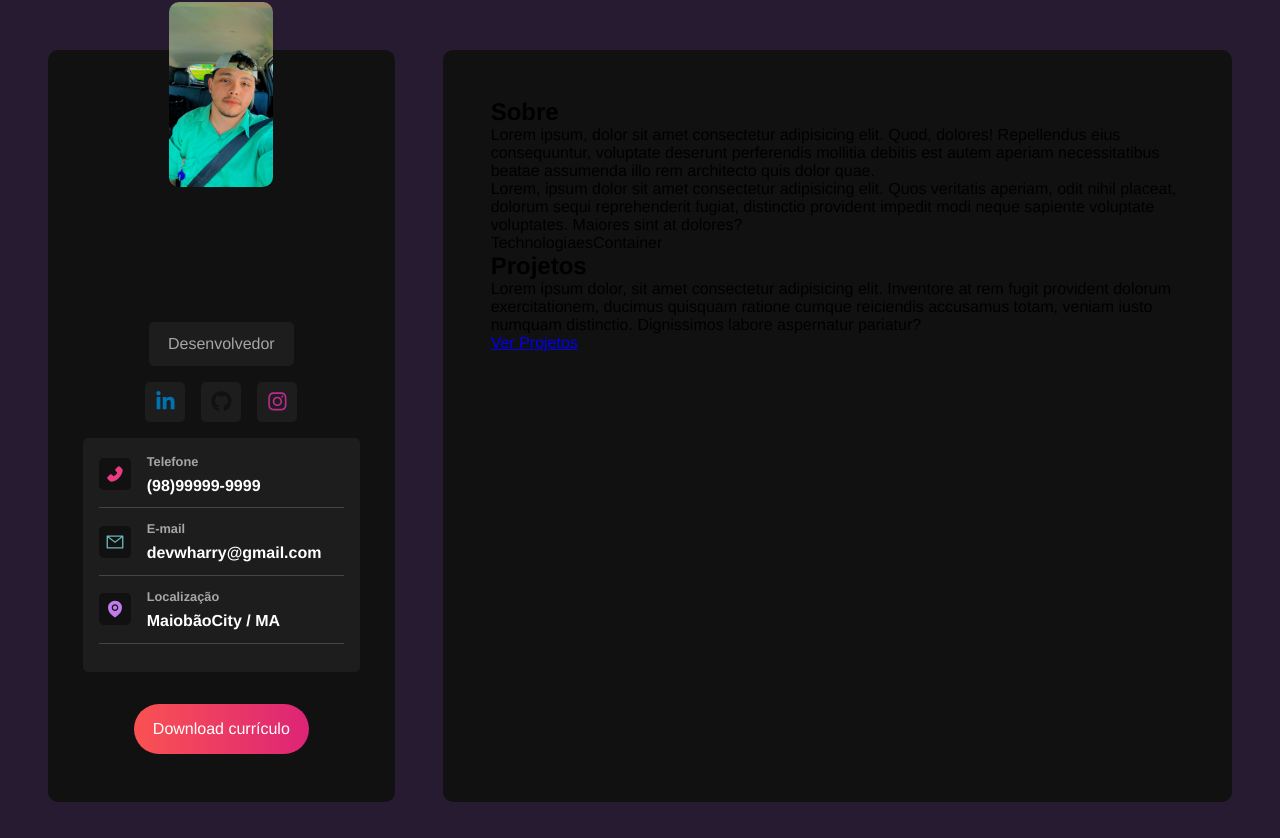
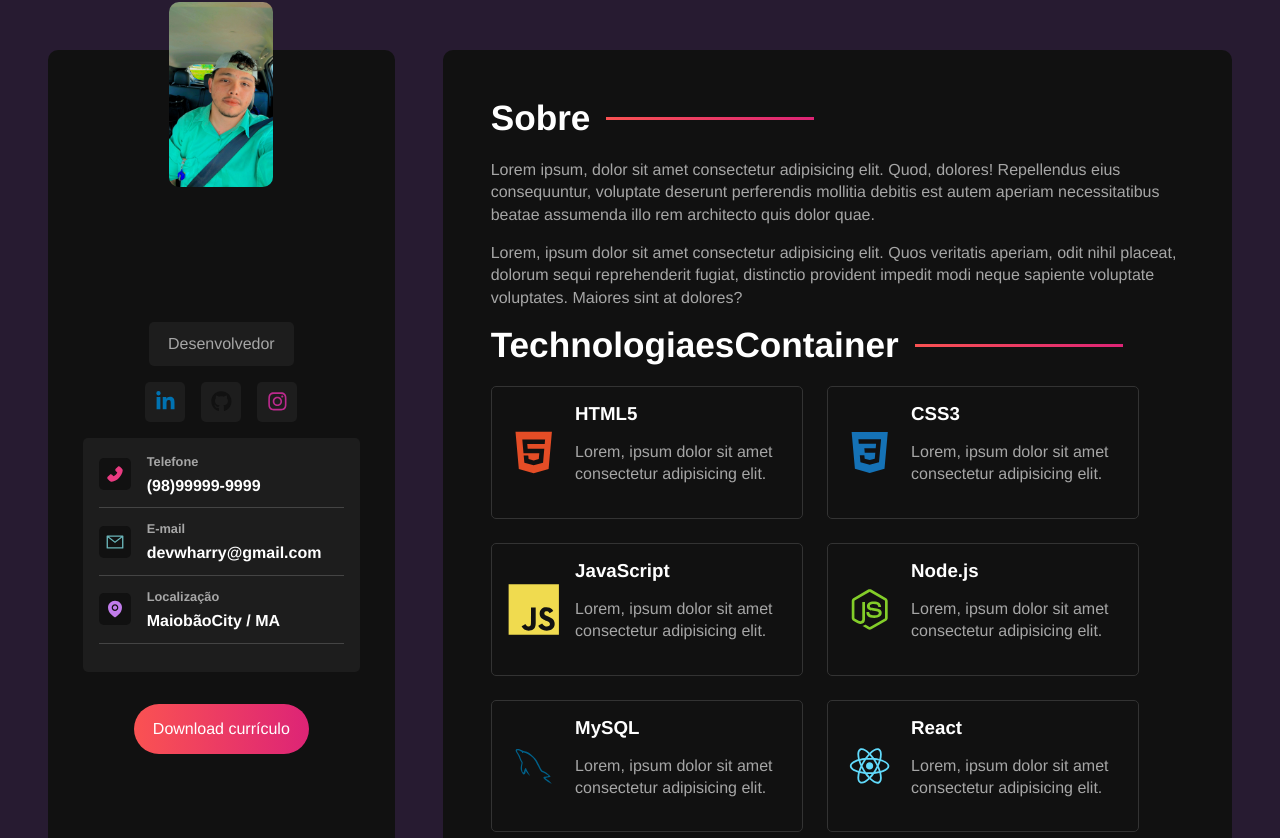
Before and after one commit to devwharry/portfolio-react-sass, a React (Vite) app: page / in a window 1280 px wide. Shown: the part 202-1040 px from the top of the page. Built offline with nearby package versions, Linux system fonts and the light colour scheme.

Commit message:
finalizado o maincontent

```diff
--- a/src/components/TechnologiaesContainer.jsx
+++ b/src/components/TechnologiaesContainer.jsx
@@ -1,8 +1,41 @@
-import React from 'react'
+import {
+  DiHtml5,
+  DiCss3,
+  DiJsBadge,
+  DiNodejsSmall,
+  DiMysql,
+  DiReact
+} from "react-icons/di";
+
+import "../styles/components/technologiescontainer.sass";
+
+const technologies = [
+  { id: "html", name: "HTML5", icon: <DiHtml5 /> },
+  { id: "css", name: "CSS3", icon: <DiCss3 /> },
+  { id: "js", name: "JavaScript", icon: <DiJsBadge /> },
+  { id: "node", name: "Node.js", icon: <DiNodejsSmall /> },
+  { id: "mysql", name: "MySQL", icon: <DiMysql /> },
+  { id: "react", name: "React", icon: <DiReact /> },
+];
 
 const TechnologiaesContainer = () => {
   return (
-    <div>TechnologiaesContainer</div>
+    <section className="technologies-container">
+      <h2>TechnologiaesContainer</h2>
+      <div className="technologies-grid">
+        {
+          technologies.map((tech) => (
+            <div className="technology-card" id={tech.id} key={tech.id}>
+              {tech.icon}
+              <div className="technology-info">
+                <h3>{tech.name}</h3>
+                <p>Lorem, ipsum dolor sit amet consectetur adipisicing elit.</p>
+              </div>
+            </div>
+          ))
+        }
+      </div>
+    </section>
   );
 };
 
--- a/src/styles/components/maincontent.sass
+++ b/src/styles/components/maincontent.sass
@@ -1,7 +1,31 @@
 @use '../variables'
+@use '../mixins'
 
 #main-content
     background-color: variables.$bg-color
     flex: 2 1 0
     border-radius: variables.$container-border-radius
     padding: 3rem
+
+    section
+        display: flex
+        flex-direction: column
+    h2
+        color: variables.$text-color
+        font-size: 2.2rem
+        margin-bottom: 1.3rem
+        @include mixins.center
+        justify-content: start
+        gap: 1rem
+
+        &:after
+            @include mixins.gradient-border
+
+    p
+        color: variables.$text-color-secondary
+        margin-bottom: 1rem
+        line-height: 1.4rem
+
+    .btn
+        @include mixins.btn
+        align-self: start
--- /dev/null
+++ b/src/styles/components/technologiescontainer.sass
@@ -0,0 +1,49 @@
+@use '../variables'
+@use '../mixins'
+
+.technologies-container
+    margin-bottom: 1rem
+
+    .technologies-grid
+        display: flex
+        flex-wrap: wrap
+        gap: 1.5rem
+
+    .technology-card
+        @include mixins.center
+        gap: 1rem
+        padding: 1rem
+        border: 1px solid #333
+        width: 45%
+        border-radius: variables.$card-border-radius
+
+        h3
+            color: variables.$text-color
+            margin-bottom: 1rem
+
+        svg
+            font-size: 6rem
+
+    #html
+        svg
+            color: #E44D26
+
+    #css
+        svg
+            color: #1572B6
+
+    #js
+        svg
+            color: #F0DB4F
+
+    #node
+        svg
+            color: #83CD29
+
+    #mysql
+        svg
+            color: #00618A
+
+    #react
+        svg
+            color: #61DAFB
--- a/src/styles/mixins.sass
+++ b/src/styles/mixins.sass
@@ -11,3 +11,9 @@
     background: variables.$gradient
     text-decoration: none
     border-radius: 3rem
+
+@mixin gradient-border
+    content: ""
+    background: variables.$gradient
+    height: 3px
+    width: 30%
```
